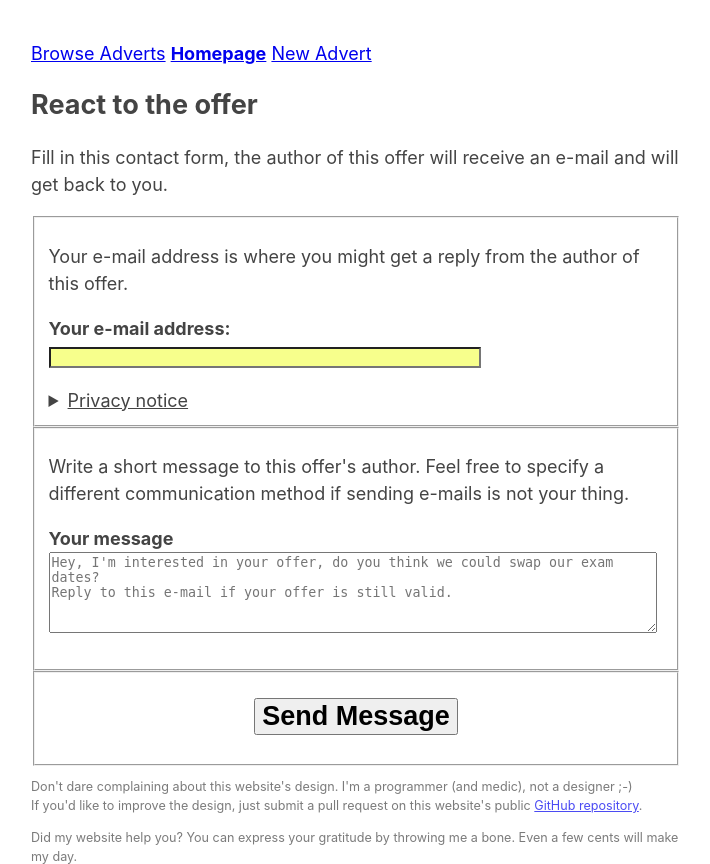
After one commit to ShadyMedic/TerminoveTrziste, a PHP site: page /Views/React.phtml in a window 1280 px wide. The commit adds this page. Shown: the top 864 px of the page, without its empty margins (284-994 px from the left). Run offline with PHP 8.4, Linux system fonts and the light colour scheme.

Commit message:
Implement advert reacting

```diff
--- /dev/null
+++ b/Views/React.phtml
@@ -0,0 +1,55 @@
+<?php require 'Includes/Head.phtml'; ?>
+<section>
+    <header>
+        <h1>React to the offer</h1>
+    </header>
+    <article>
+        <p>Fill in this contact form, the author of this offer will receive an e-mail and will get back to you.</p>
+        <form method="post">
+            <fieldset>
+                <p>
+                    Your e-mail address is where you might get a reply from the author of this offer.
+                </p>
+                <p>
+                    <strong>
+                        <label for="email-input">Your e-mail address:</label>
+                        <input type="email" maxlength="127" name="email" id="email-input" required style="width: 69%"
+                        value="<?= $_GET['email'] ?? '' ?>">
+                    </strong>
+                </p>
+                <details>
+                    <summary>Privacy notice</summary>
+                    <p>
+                        Your e-mail address will not be saved on our servers and will be used just to set the reply
+                        address in the e-mail we'll send to this offer's author upon this form's submission.
+                    </p>
+                </details>
+            </fieldset>
+            <fieldset>
+                <p>
+                    Write a short message to this offer's author. Feel free to specify a different communication method
+                    if sending e-mails is not your thing.
+                </p>
+                <p>
+                    <strong>
+                        <label for="message">Your message</label><br>
+                        <textarea name="message" required id="message" rows="5" style="width: 98%;"
+                                  placeholder="Hey, I'm interested in your offer, do you think we could swap our exam dates?
+Reply to this e-mail if your offer is still valid."><?= $_GET['msg'] ?? '' ?></textarea>
+                    </strong>
+                </p>
+            </fieldset>
+            <fieldset>
+                <p style="text-align: center;">
+                    <input type="submit" value="Send Message" style="font-size: 1.5em; font-weight: bold;">
+                </p>
+                <?php if(isset($_GET['e'])) : ?>
+                    <p class="error">
+                        <?= ($_GET['e'] === 'email') ? 'E-mail address is invalid.' : 'No message way filled in.' ?>
+                    </p>
+                <?php endif ?>
+            </fieldset>
+        </form>
+    </article>
+</section>
+<?php require 'Includes/Foot.phtml'; ?>
```
Also changed, not shown: Views/Reacted.phtml (added, +18 -0 lines), Views/ReactionFailed.phtml (added, +12 -0 lines), react.php (+45 -2 lines).
